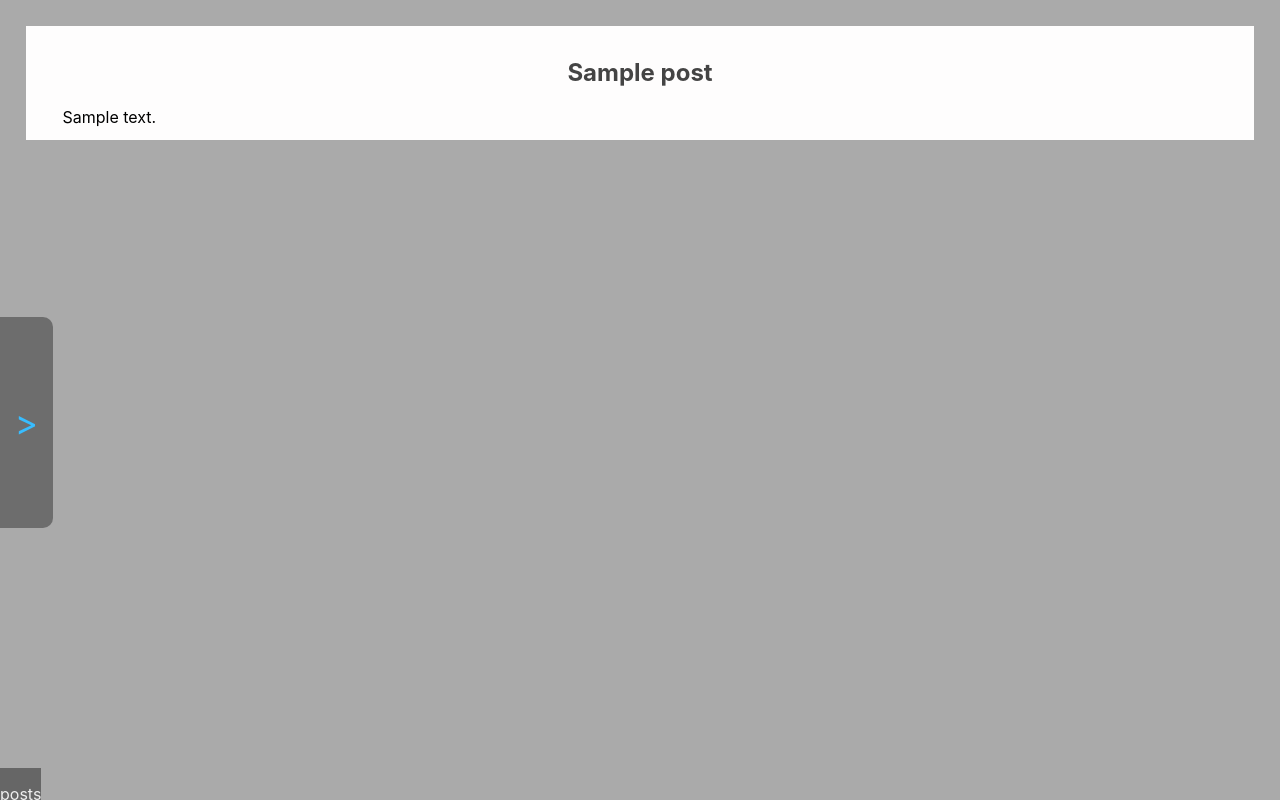
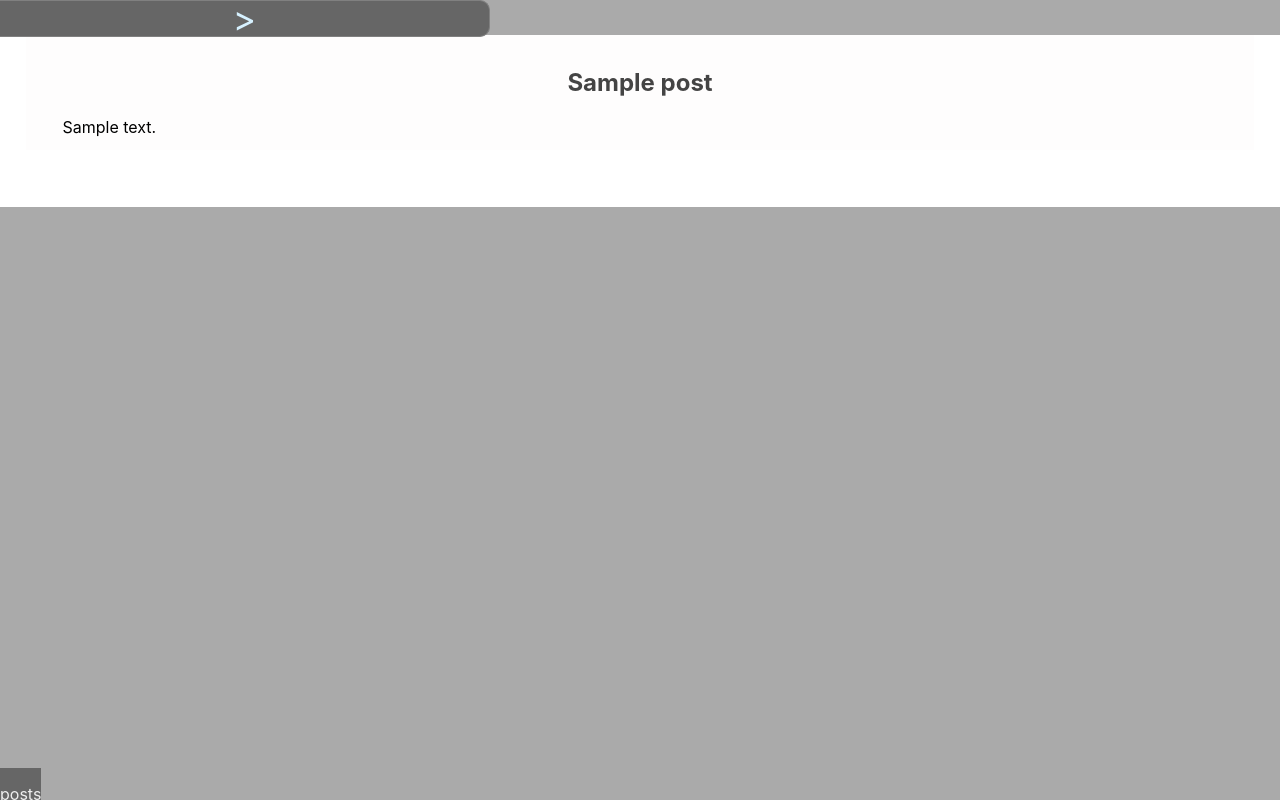
Before and after one commit to naclonts/personal-site, a Django app: template blog/templates/blog/post_detail.html in a window 1280 px wide. Run offline with Django 3.2, Linux system fonts and the light colour scheme; the template is opened without the code that fills it: most values are stand-ins (such as "Sample title", 1, 10 or a date in 2020).

Commit message:
menu button moved to top on blog pages and HTML allowed in posts, titles

```diff
--- a/blog/static/css/blog-styles.css
+++ b/blog/static/css/blog-styles.css
@@ -1,5 +1,16 @@
+#navigation-label {
+    position: fixed;
+    top: 0em;
+    left: 0;
+    height: 1em;
+    line-height: 1em;
+    width: 38.2%;
+    z-index: 3;
+    color: #aaa;
+}
+
 .foreground-container {
-    position: relative;
+    margin-top: 2.2em;
     background-color: #fff;
     height: 100%;
     width: 100%;
--- a/blog/templates/blog/post_detail.html
+++ b/blog/templates/blog/post_detail.html
@@ -2,9 +2,11 @@
 
 {% block content %}
 <body>
-    <div class="post-container">
-        <h1 class="post-title">{{ post.title }}</h1>
-        <p class="post-content">{{ post.text }}</p>
+    <div class="foreground-container">
+        <div class="post-container">
+            <h1 class="post-title">{{ post.title | safe }}</h1>
+            <p class="post-content">{{ post.text | safe }}</p>
+        </div>
     </div>
 </body>
 {% endblock %}
--- a/blog/templates/blog/post_list.html
+++ b/blog/templates/blog/post_list.html
@@ -5,8 +5,8 @@
     <div class="foreground-container">
         {% for post in posts %}
         <div class="blog-listing">
-            <h3><a href="{% url 'posts' slug=post.slug %}">{{ post.title }}</a></h3>
-            <p>{{ post.text }}</p>
+            <h3><a href="{% url 'posts' slug=post.slug %}">{{ post.title | safe }}</a></h3>
+            <p>{{ post.text | safe }}</p>
         </div>
         {% endfor %}
     </div>
--- a/static/base-styles.css
+++ b/static/base-styles.css
@@ -7,7 +7,6 @@ body, html {
 body {
     padding: 0;
     margin: 0;
-    min-width: 300px;
 }
 
 #site {
@@ -26,6 +25,11 @@ a {
 
 a:hover {
     font-weight: bold;
+}
+
+#content {
+    transition: all 200ms ease-in;
+    min-height: 100%;
 }
 
 
@@ -83,9 +87,7 @@ a:hover {
     transform: translate3d(200px, 0, 0);
 }
 
-#content {
-    transition: all 200ms ease-in;
-}
+
 
 
 /*----------------*/
```
